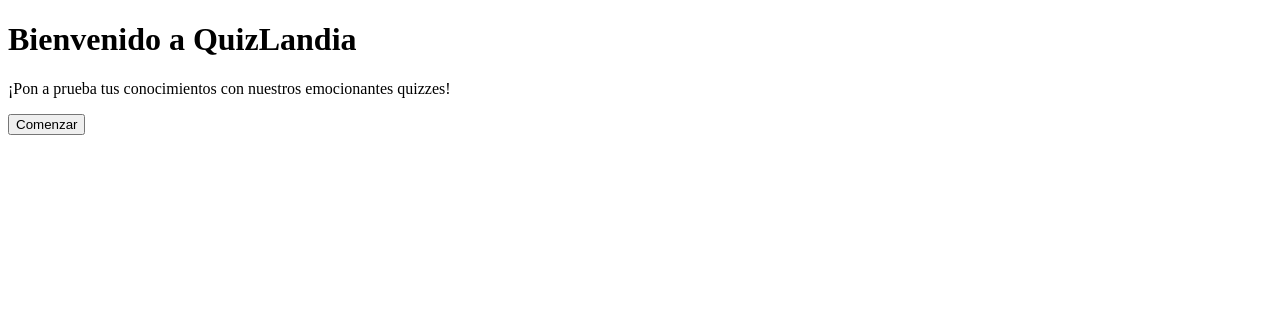
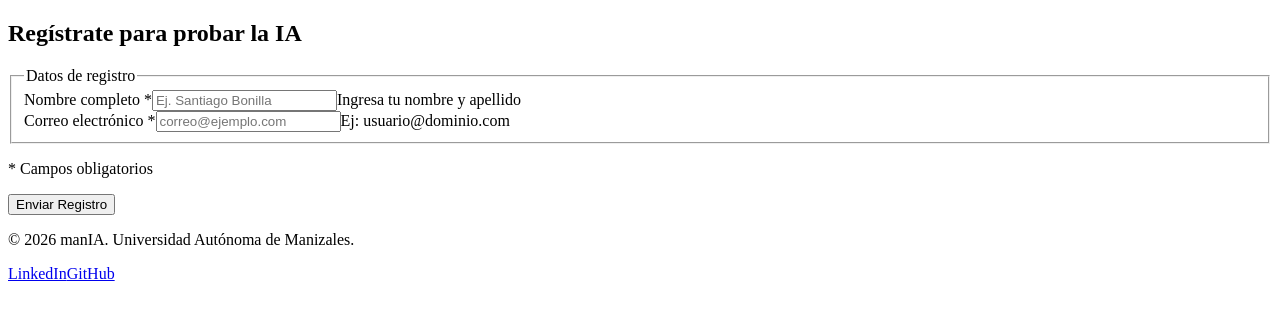
Before and after one commit to DavidToroHrr/QuizLandingPage, a React (Vite) app in the folder manIA/: page / in a window 1280 px wide. Shown: the top 320 px of the page. Built offline with nearby package versions, Linux system fonts and the light colour scheme.

Commit message:
Estudiante 3: Formulario accesible y Footer con metodología BEM

```diff
--- a/manIA/src/App.jsx
+++ b/manIA/src/App.jsx
@@ -1,18 +1,14 @@
-import { useState } from 'react'
-import reactLogo from './assets/react.svg'
-import viteLogo from './assets/vite.svg'
-import heroImg from './assets/hero.png'
-import './App.css'
-import HeroComponent from './components/heroComponent'
+import Formulario from './components/Formulario';
+import Footer from './components/Footer';
 
 function App() {
-  const [count, setCount] = useState(0)
-
   return (
-    <div>
-      <HeroComponent />
+    <div className="App">
+      {/* Otros componentes como Hero o Cards irán aquí */}
+      <Formulario />
+      <Footer />
     </div>
-  )
+  );
 }
 
-export default App
+export default App;
--- /dev/null
+++ b/manIA/src/components/Footer.jsx
@@ -0,0 +1,17 @@
+import React from 'react';
+
+const Footer = () => {
+  return (
+    <footer className="footer" role="contentinfo">
+      <div className="footer__container">
+        <p className="footer__copy">&copy; 2026 manIA. Universidad Autónoma de Manizales.</p>
+        <div className="footer__socials">
+          <a href="#linkedin" className="footer__link" aria-label="LinkedIn de manIA">LinkedIn</a>
+          <a href="#github" className="footer__link" aria-label="Repositorio de GitHub">GitHub</a>
+        </div>
+      </div>
+    </footer>
+  );
+};
+
+export default Footer;
--- /dev/null
+++ b/manIA/src/components/Formulario.jsx
@@ -0,0 +1,60 @@
+import React from 'react';
+
+const Formulario = () => {
+  return (
+    <section className="register-section" aria-labelledby="form-title">
+      <h2 id="form-title" className="register-section__title">Regístrate para probar la IA</h2>
+
+      <form className="form" onSubmit={(e) => e.preventDefault()} noValidate>
+        <fieldset className="form__fieldset">
+          <legend className="form__legend">Datos de registro</legend>
+
+          <div className="form__group">
+            <label htmlFor="name" className="form__label">
+              Nombre completo <span aria-hidden="true" className="form__required">*</span>
+            </label>
+            <input
+              type="text"
+              id="name"
+              className="form__input"
+              placeholder="Ej. Santiago Bonilla"
+              autoComplete="name"
+              required
+              aria-required="true"
+              aria-describedby="name-hint"
+            />
+            <span id="name-hint" className="form__hint">Ingresa tu nombre y apellido</span>
+          </div>
+
+          <div className="form__group">
+            <label htmlFor="email" className="form__label">
+              Correo electrónico <span aria-hidden="true" className="form__required">*</span>
+            </label>
+            <input
+              type="email"
+              id="email"
+              className="form__input"
+              placeholder="correo@ejemplo.com"
+              autoComplete="email"
+              required
+              aria-required="true"
+              aria-describedby="email-hint"
+            />
+            <span id="email-hint" className="form__hint">Ej: usuario@dominio.com</span>
+          </div>
+
+        </fieldset>
+
+        <p className="form__note" aria-hidden="true">
+          <span className="form__required">*</span> Campos obligatorios
+        </p>
+
+        <button type="submit" className="form__button">
+          Enviar Registro
+        </button>
+      </form>
+    </section>
+  );
+};
+
+export default Formulario;
```
Also changed, not shown: 1 other file (tests, documents, lock files or other folders).
